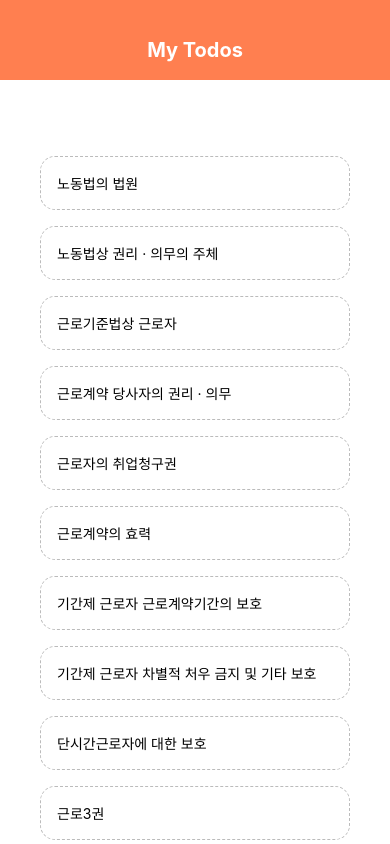
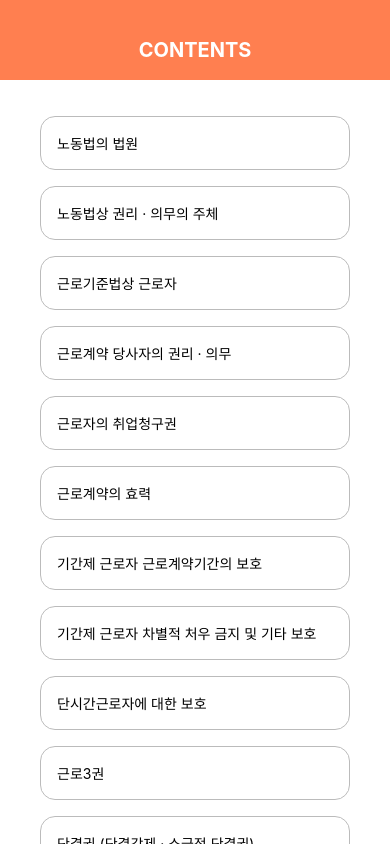
Before and after one commit to cindy-cho/lawforce, a React Native app in the folder hoxymola/myNewProject/: screen / in a window 390 px wide. Shown: the top 844 px of the page. Built offline with nearby package versions, Linux system fonts and the light colour scheme.

Commit message:
todo, onclick

```diff
--- a/hoxymola/myNewProject/App.js
+++ b/hoxymola/myNewProject/App.js
@@ -1,10 +1,7 @@
-import { apisAreAvailable } from 'expo';
-import { StatusBar } from 'expo-status-bar';
 import React, { useState } from 'react';
 import { StyleSheet, View, FlatList } from 'react-native';
 import Header from './components/header'
 import TodoItem from './components/todoitem'
-
 
 export default function App() {
   const [todo, setTodo] = useState([
@@ -31,16 +28,14 @@ export default function App() {
   return (
     <View style={styles.container}>
       <Header />
-       <View style={styles.content}>
-        {/* to form */}
         <View style={styles.list}>
           <FlatList
+            showsVerticalScrollIndicator={false}
             data={todo}
             renderItem={({item}) => (
               <TodoItem item={item} pressHandler={pressHandler}/>
             )}
           />
-        </View>
       </View>
     </View>
   );
@@ -51,10 +46,9 @@ const styles = StyleSheet.create({
     flex: 1,
     backgroundColor: '#fff',
   },
-  content: {
-    padding: 40,
-  },
   list: {
+    paddingHorizontal: 40,
     marginTop: 20,
+    marginBottom: 100,
   },
 });
--- a/hoxymola/myNewProject/components/header.js
+++ b/hoxymola/myNewProject/components/header.js
@@ -4,7 +4,7 @@ import { StyleSheet, Text, View } from 'react-native';
 export default function Header() {
     return(
         <View style={styles.header}>
-            <Text style={styles.title}>My Todos</Text>
+            <Text style={styles.title}>CONTENTS</Text>
         </View>
     )
 }
--- a/hoxymola/myNewProject/components/todoitem.js
+++ b/hoxymola/myNewProject/components/todoitem.js
@@ -15,7 +15,6 @@ const styles=StyleSheet.create({
       marginTop: 16,
       borderColor: '#bbb',
       borderWidth: 1,
-      borderStyle: 'dashed',
       borderRadius: 15,
   }
 })
```
